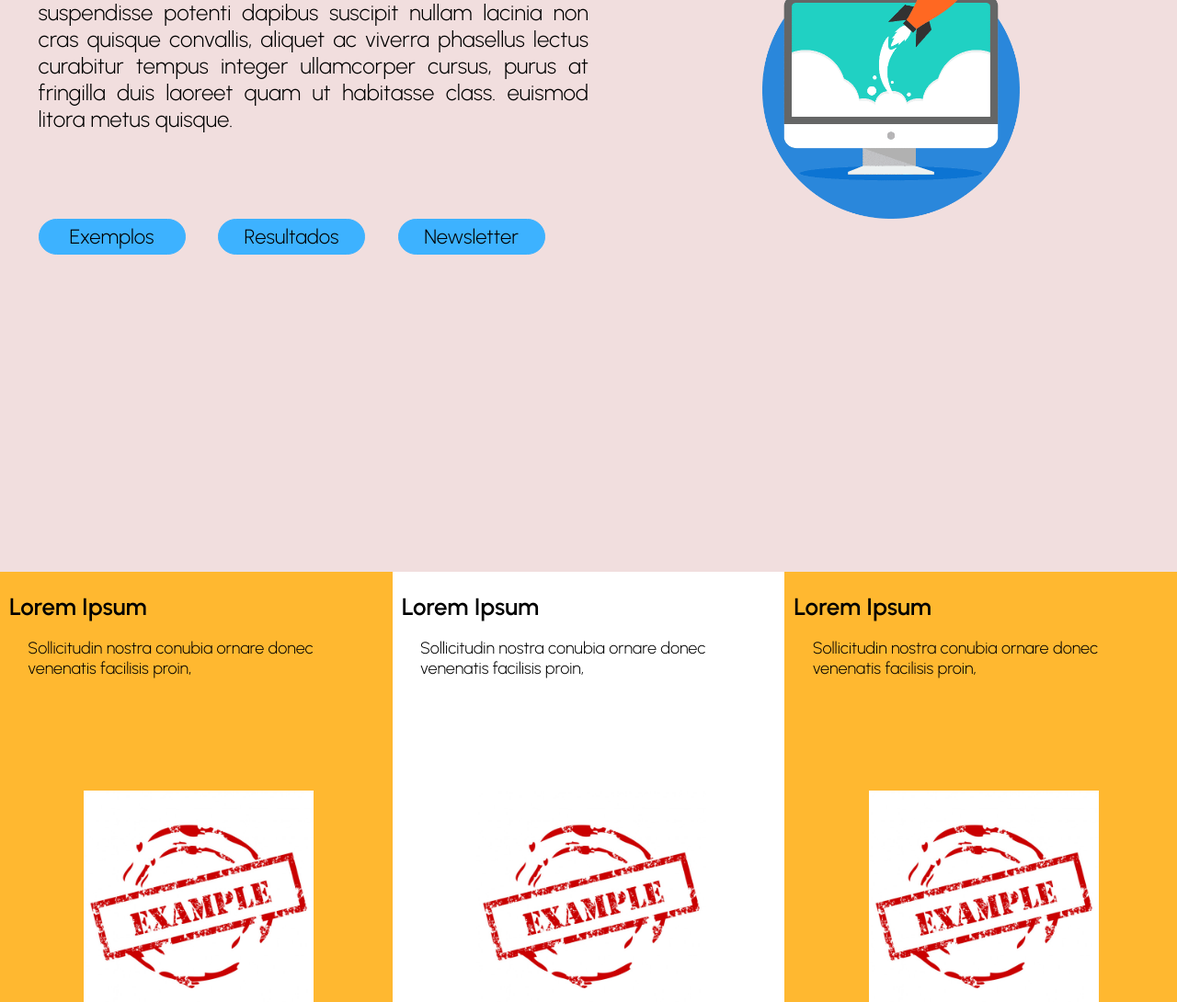
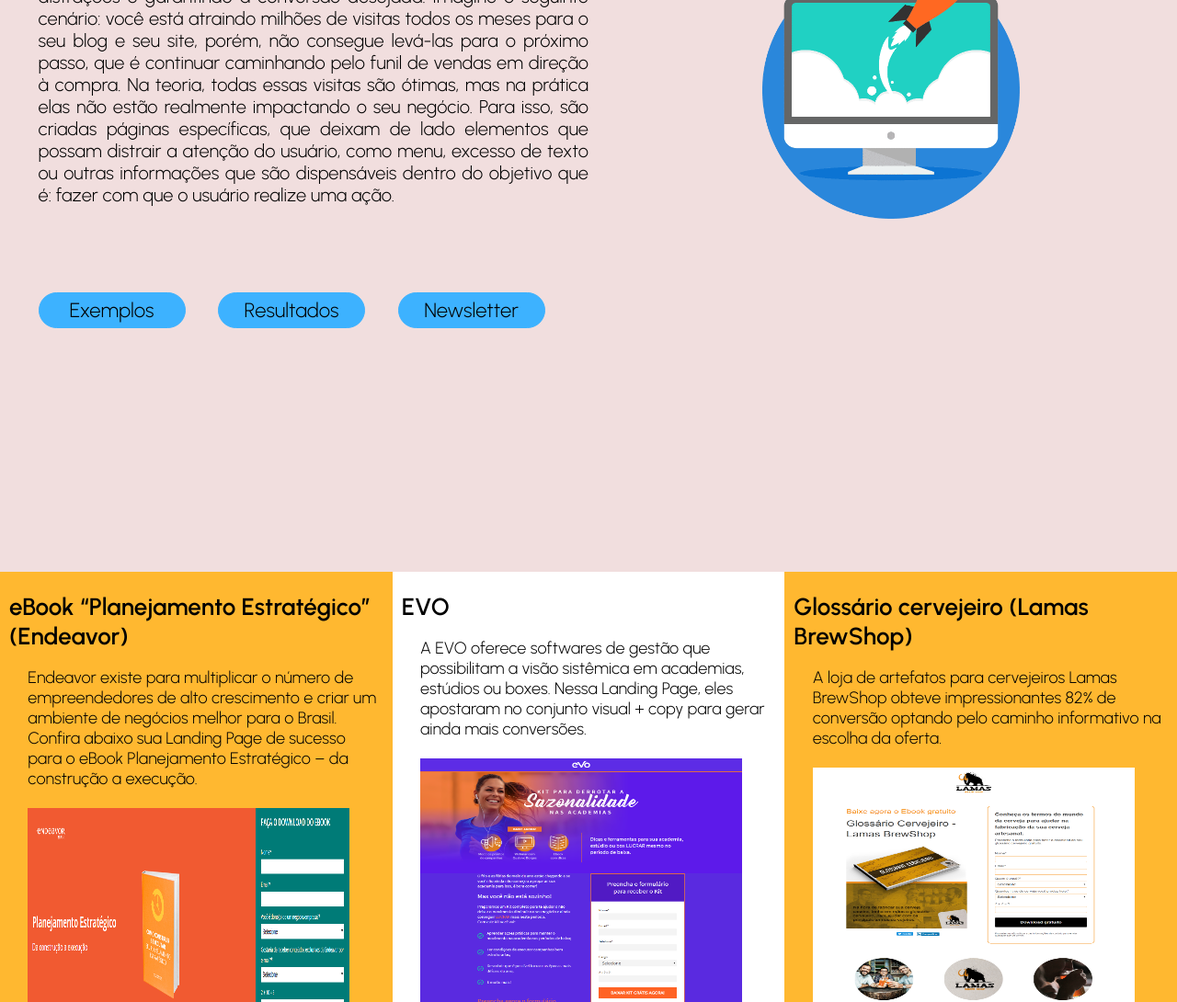
Before and after one commit to ricardolemaciel/landing-page, a plain HTML site: page index.html in a window 1280 px wide. Shown: the part 978-2068 px from the top of the page at 92% size. Drawn offline with nearby package versions, Linux system fonts and the light colour scheme.

Commit message:
add conteudo

```diff
--- a/assets/css/main.css
+++ b/assets/css/main.css
@@ -152,13 +152,14 @@ body { margin: 0; }
     .text {
         font-family: 'Urbanist', sans-serif;
         font-weight: 300;
-        font-size: 24px;
+        font-size: 20px;
         text-align: justify;
         margin: 0 0 0 5%;
     }
 
     .in_column {
         width: 90%;
+        font-size: 18px;
     }
 
     .three_column {
@@ -174,6 +175,7 @@ body { margin: 0; }
     .newsletter {
         text-decoration: none;
         text-align: center;
+        margin: 3% 0 0 0;
     }
 
 /* Container */
@@ -232,8 +234,9 @@ body { margin: 0; }
     }
 
     .prints {
-        width: 250px;
-        margin: 30% 0 0 20%;
+        width: 350px;
+        height: 320px;
+        margin: 5% 0 0 5%;
     }
 
 /* modal */
--- a/index.html
+++ b/index.html
@@ -19,12 +19,15 @@
 
           <div class="row misty_rose" id="item-01">
             <div class="description">
-                <div class="title">Lorem Ipsum</div><br>
-                <div class="text">Sollicitudin nostra conubia ornare donec venenatis facilisis proin,
-                  enim donec suscipit dapibus turpis mi lobortis, duis maecenas mi mauris feugiat inceptos.
-                  vehicula suspendisse potenti dapibus suscipit nullam lacinia non cras quisque convallis,
-                  aliquet ac viverra phasellus lectus curabitur tempus integer ullamcorper cursus, purus at fringilla duis laoreet
-                  quam ut habitasse class. euismod litora metus quisque.
+                <div class="title">O que é uma Landing Page?</div><br>
+                <div class="text">Landing Pages, também conhecidas como página de destino, têm como foco principal a conversão dos visitantes.
+                   São páginas com poucos elementos e focadas em um apenas CTA principal, evitando distrações e garantindo a conversão desejada.
+                  Imagine o seguinte cenário: você está atraindo milhões de visitas todos os meses para o seu blog e seu site, porém,
+                  não consegue levá-las para o próximo passo, que é continuar caminhando pelo funil de vendas em direção à compra.
+                  Na teoria, todas essas visitas são ótimas, mas na prática elas não estão realmente impactando o seu negócio.
+                  Para isso, são criadas páginas específicas, que deixam de lado elementos que possam distrair a atenção do usuário, como menu,
+                  excesso de texto ou outras informações que são dispensáveis dentro do objetivo que é:
+                  fazer com que o usuário realize uma ação.
                 </div>
                 <div class="btn">
                   <a href="#item-02" class="btn_select">Exemplos</a>
@@ -40,21 +43,26 @@
           <div class="row" id="item-02">
 
             <div class="column honey_yellow">
-              <div class="title three_column">Lorem Ipsum</div><br>
-              <div class="text examples">Sollicitudin nostra conubia ornare donec venenatis facilisis proin,</div>
-              <a href="https://www.facebook.com/" target="_blanc"><img src="assets/img/exemplo.png" alt="" class="prints"></a>
+              <div class="title three_column">eBook “Planejamento Estratégico” (Endeavor)</div><br>
+              <div class="text examples">Endeavor existe para multiplicar o número de empreendedores de alto crescimento
+                e criar um ambiente de negócios melhor para o Brasil. Confira abaixo sua Landing Page de sucesso para o eBook
+                Planejamento Estratégico – da construção a execução.</div>
+              <a href="https://info.endeavor.org.br/ebook-construir-executar-planejamento-estrategico" target="_blanc"><img src="assets/img/exemplo-landing-page-endeavor-1.png" alt="" class="prints"></a>
             </div>
 
             <div class="column">
-              <div class="title three_column">Lorem Ipsum</div><br>
-              <div class="text examples">Sollicitudin nostra conubia ornare donec venenatis facilisis proin,</div>
-              <a href="https://www.facebook.com/" target="_blanc"><img src="assets/img/exemplo.png" alt="" class="prints"></a>
+              <div class="title three_column">EVO</div><br>
+              <div class="text examples">A EVO oferece softwares de gestão que possibilitam a visão sistêmica em academias, estúdios ou boxes.
+                Nessa Landing Page, eles apostaram no conjunto visual + copy para gerar ainda mais conversões.
+              </div>
+              <a href="https://promo.w12.com.br/kit-para-combater-a-sazonalidade" target="_blanc"><img src="assets/img/screencapture-promo-w12-br-kit-para-combater-a-sazonalidade-2019-09-13-17_33_26.png" alt="" class="prints"></a>
             </div>
 
             <div class="column honey_yellow">
-              <div class="title three_column">Lorem Ipsum</div><br>
-              <div class="text examples">Sollicitudin nostra conubia ornare donec venenatis facilisis proin,</div>
-              <a href="https://www.facebook.com/" target="_blanc"><img src="assets/img/exemplo.png" alt="" class="prints"></a>
+              <div class="title three_column">Glossário cervejeiro (Lamas BrewShop)</div><br>
+              <div class="text examples">A loja de artefatos para cervejeiros Lamas BrewShop obteve
+                impressionantes 82% de conversão optando pelo caminho informativo na escolha da oferta. </div>
+              <a href="https://conteudo.lamasbrewshop.com.br/glossario-cervejeiro" target="_blanc"><img src="assets/img/image9_pagina_epica_landing_page-pt_br-mw-v1.png" alt="" class="prints"></a>
             </div>
 
           </div>
@@ -65,29 +73,31 @@
             </div>
 
             <div class="column">
-              <div class="title">Lorem Ipsum</div><br>
-              <div class="text in_column">Sollicitudin nostra conubia ornare donec venenatis facilisis proin,
-                enim donec suscipit dapibus turpis mi lobortis, duis maecenas mi mauris feugiat inceptos.
-                vehicula suspendisse potenti dapibus suscipit nullam lacinia non cras quisque convallis,
-                aliquet ac viverra phasellus lectus curabitur tempus integer ullamcorper cursus, purus at fringilla duis laoreet
-                quam ut habitasse class. euismod litora metus quisque.
+              <div class="title">Resultados</div><br>
+              <div class="text in_column">Mas você pode estar pensando “Por que eu quero que os meus visitantes preencham esses formulários e realizem essas ações?”.
+                E a resposta é simples: gerar leads.<br>
+                Leads são oportunidades de negócio para a sua empresa. Afinal, como dissemos lá no início, é muito bom gerar visitas, mas só visitas não fazem nenhum negócio crescer.
+                Por isso, munido de informações de contato do seu potencial cliente, como nome e email, você tem a chance de:
+                    começar a construir um relacionamento mais próximo com ele, aumentando sua confiança e empatia;
+                    entender exatamente quem são as pessoas que acessam os seus conteúdos e se elas têm realmente o perfil do seu cliente ideal;
+                    munir o seu time de vendas de oportunidades que podem ser contactadas a qualquer momento, para finalmente realizar uma venda.
+                E muitas outras!
+                Logo, a conversão nas Landing Pages é uma excelente estratégia para encaminhar os seus visitantes até o próximo nível, seja de relacionamento, seja a própria compra.
               </div>
             </div>
           </div>
 
           <div class="row" id="item-04">
             <div class="column">
-              <div class="title">Lorem Ipsum</div><br>
-            <div class="text in_column">Sollicitudin nostra conubia ornare donec venenatis facilisis proin,
-              enim donec suscipit dapibus turpis mi lobortis, duis maecenas mi mauris feugiat inceptos.
-              vehicula suspendisse potenti dapibus suscipit nullam lacinia non cras quisque convallis,
-              aliquet ac viverra phasellus lectus curabitur tempus integer ullamcorper cursus, purus at fringilla duis laoreet
-              quam ut habitasse class. euismod litora metus quisque.
+              <div class="title">Conclusão</div><br>
+            <div class="text in_column">Landing Pages possuem possibilidades infinitas para aperfeiçoar a sua estratégia, gerar mais oportunidades e por isso são indispensáveis quando falamos em Marketing de Conteúdo.
+              Mas para que elas realmente funcionem é fundamental que você se atente a todos os pontos citados aqui, entendendo as necessidades da sua persona, como gerar valor para ela e como criar páginas que realmente convertem.
             </div>
           </div>
 
             <div class="column misty_rose">
-              <div class="title newsletter">Lorem Ipsum</div><br>
+              <div class="title newsletter">Receba mais conteúdo!</div>
+              <div class="text newsletter">Inscreva-se na nossa newsletter gratuita</div>
               <form>
                 <input type="text" name="" id="" placeholder="Nome"><br>
                 <input type="text" name="" id="" placeholder="Sobrenome"><br>
@@ -102,7 +112,7 @@
             <!-- Modal -->
             <div class="modal-content">
               <span class="close">&times;</span>
-              <div class="title newsletter">Lorem Ipsum</div><br>
+              <div class="title newsletter">Obrigado por se inscrever!</div><br>
               <div class="text in_column">Sollicitudin nostra conubia ornare donec venenatis facilisis proin,
                 enim donec suscipit dapibus turpis mi lobortis, duis maecenas mi mauris feugiat inceptos.
                 vehicula suspendisse potenti dapibus suscipit nullam lacinia non cras quisque convallis,
```
Also changed, not shown: assets/img/exemplo-landing-page-endeavor-1.png (added), assets/img/image9_pagina_epica_landing_page-pt_br-mw-v1.png (added), assets/img/screencapture-promo-w12-br-kit-para-combater-a-sazonalidade-2019-09-13-17_33_26.png (added).
